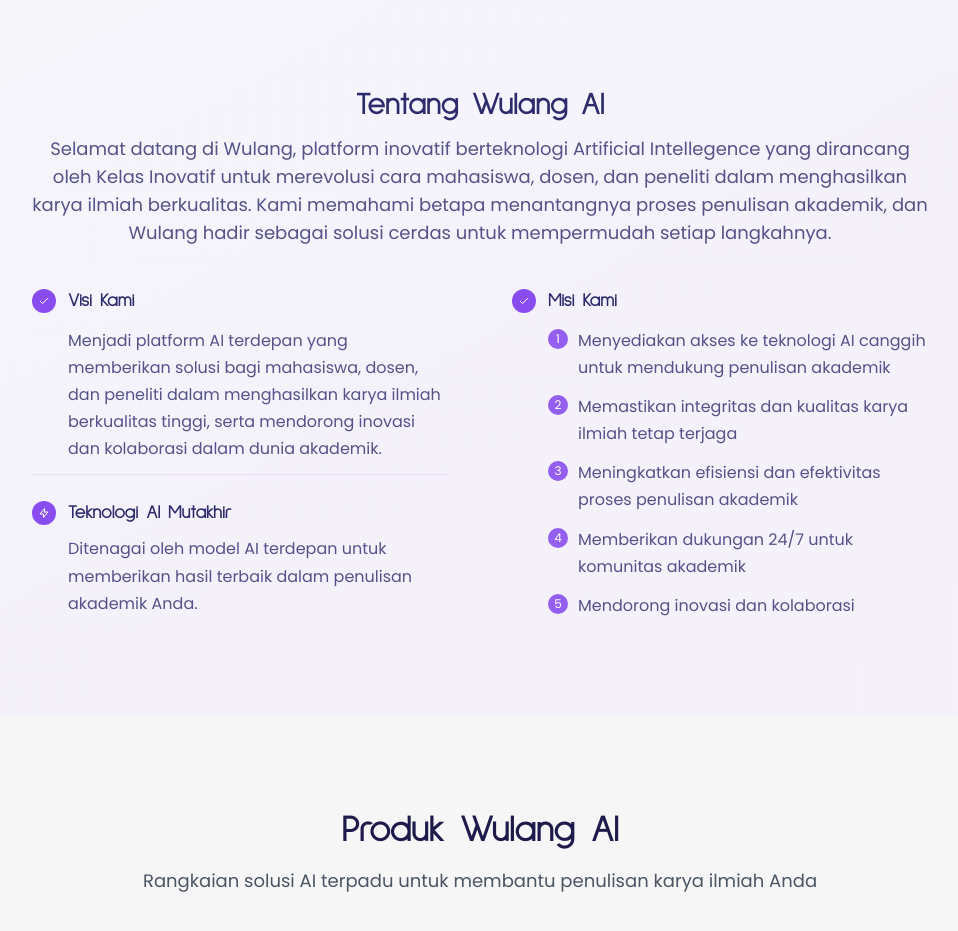
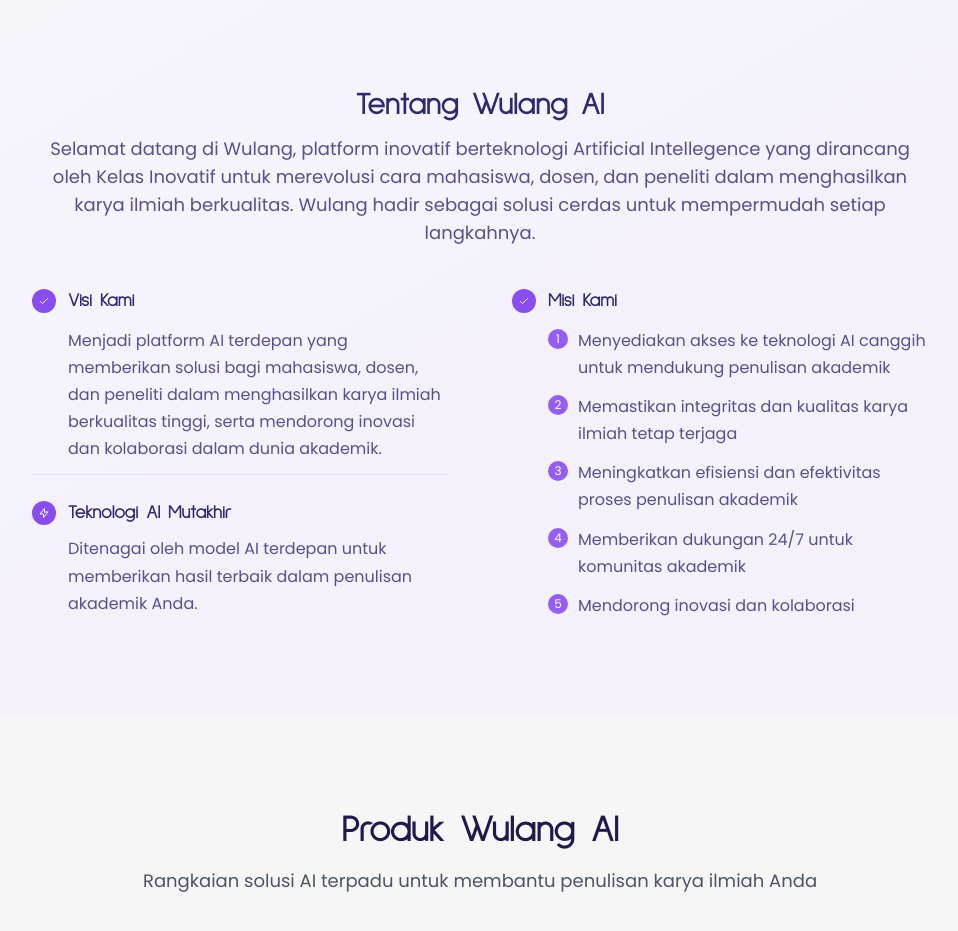
Before and after one commit to daffaabp/lp-wulang-chatbot, a Next.js app: page / in a window 1280 px wide. Shown: the part 800-1731 px from the top of the page, without its empty margins (160-1118 px from the left). Built offline with nearby package versions, Linux system fonts and the light colour scheme; a web font is replaced by a local one.

Commit message:
update about page

```diff
--- a/app/_components/About/About.tsx
+++ b/app/_components/About/About.tsx
@@ -53,8 +53,7 @@
 						Selamat datang di Wulang, platform inovatif berteknologi Artificial
 						Intellegence yang dirancang oleh Kelas Inovatif untuk merevolusi
 						cara mahasiswa, dosen, dan peneliti dalam menghasilkan karya ilmiah
-						berkualitas. Kami memahami betapa menantangnya proses penulisan
-						akademik, dan Wulang hadir sebagai solusi cerdas untuk mempermudah
+						berkualitas. Wulang hadir sebagai solusi cerdas untuk mempermudah
 						setiap langkahnya.
 					</motion.p>
 				</div>
```
